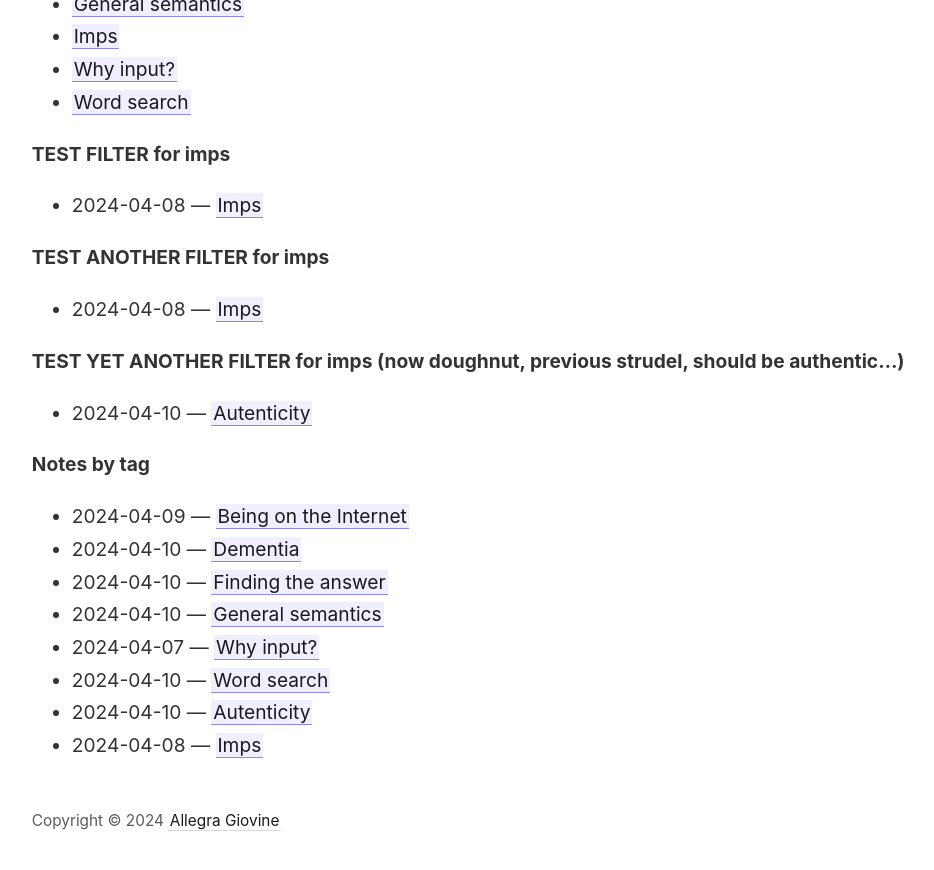
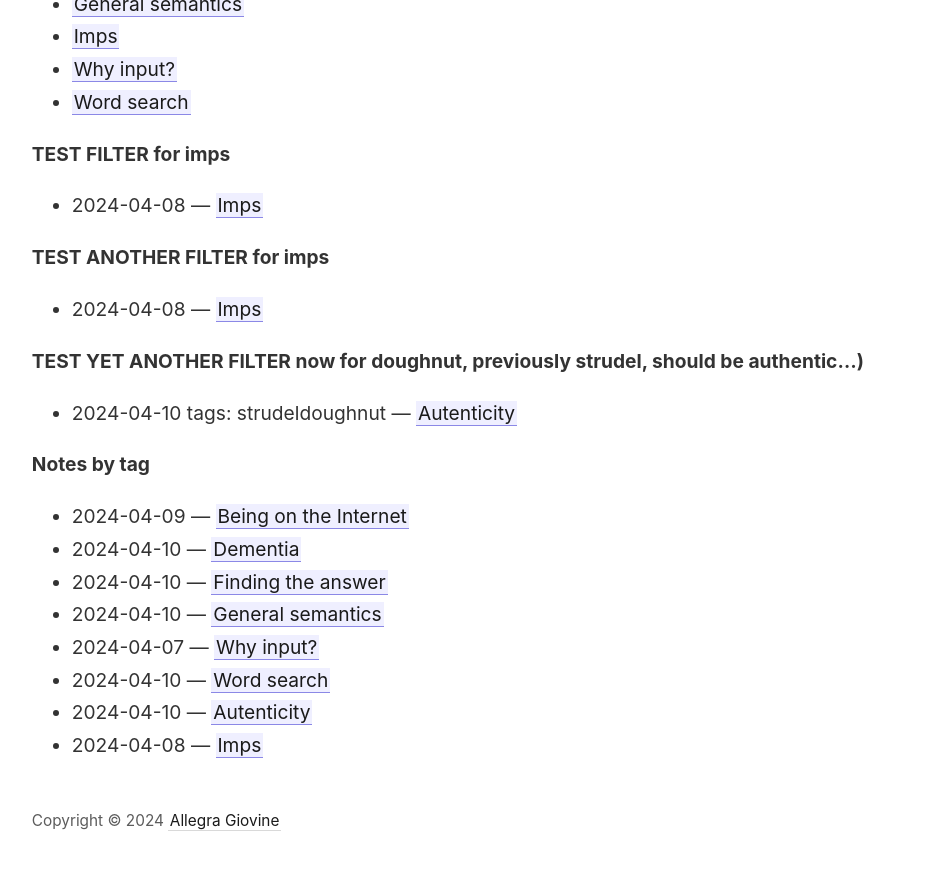
Before and after one commit to agiovine/agiovine.github.io, a Jekyll site: the page built from _pages/index.md, in a window 1280 px wide and 900 px high, scrolled down 1468 px. Shown: the top 870 px of the window, without its empty margins (45-979 px from the left). Built offline with Jekyll 4.4.1, drawn with Linux system fonts in a browser that asks for light colours.

Commit message:
Add files via upload

```diff
--- a/_pages/index.md
+++ b/_pages/index.md
@@ -84,12 +84,12 @@ Now, the mess: I'm playing around with everything below the line!
   {% endfor %}
 </ul>
 
-<strong>TEST YET ANOTHER FILTER for imps (now doughnut, previous strudel, should be authentic...)</strong>
+<strong>TEST YET ANOTHER FILTER now for doughnut, previously strudel, should be authentic...)</strong>
 <ul>
   {% assign test_notes6 = site.notes | where_exp:"note", "note.tags contains 'doughnut'" %}
   {% for note in test_notes6 %}
 	<li>
-      {{ note.datefirstcreated }} — <a class="internal-link" href="{{ site.baseurl }}{{ note.url }}">{{ note.title }}</a>
+      {{ note.datefirstcreated }} tags: {{note.tags}} — <a class="internal-link" href="{{ site.baseurl }}{{ note.url }}">{{ note.title }}</a>
     </li>
   {% endfor %}
 </ul>
```
